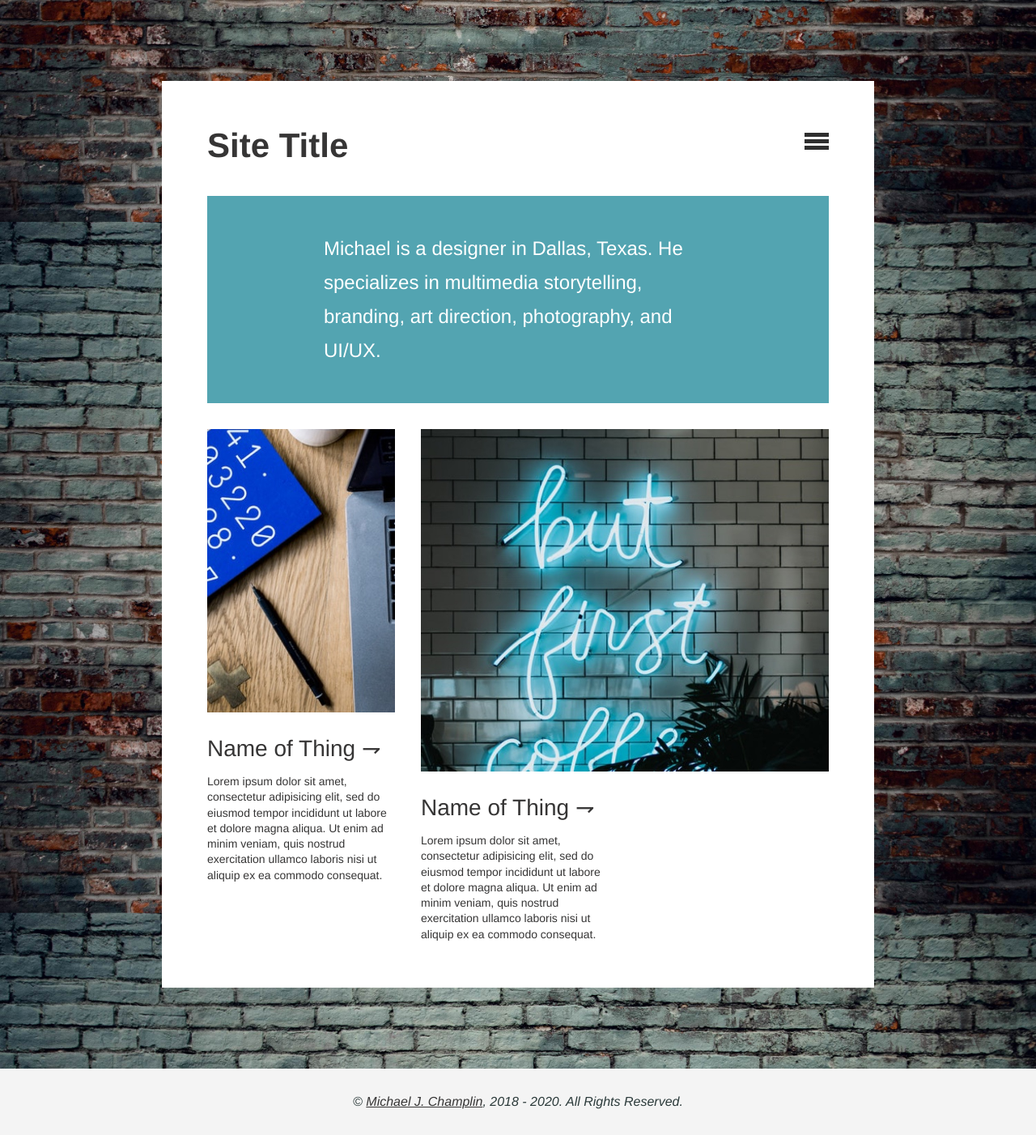
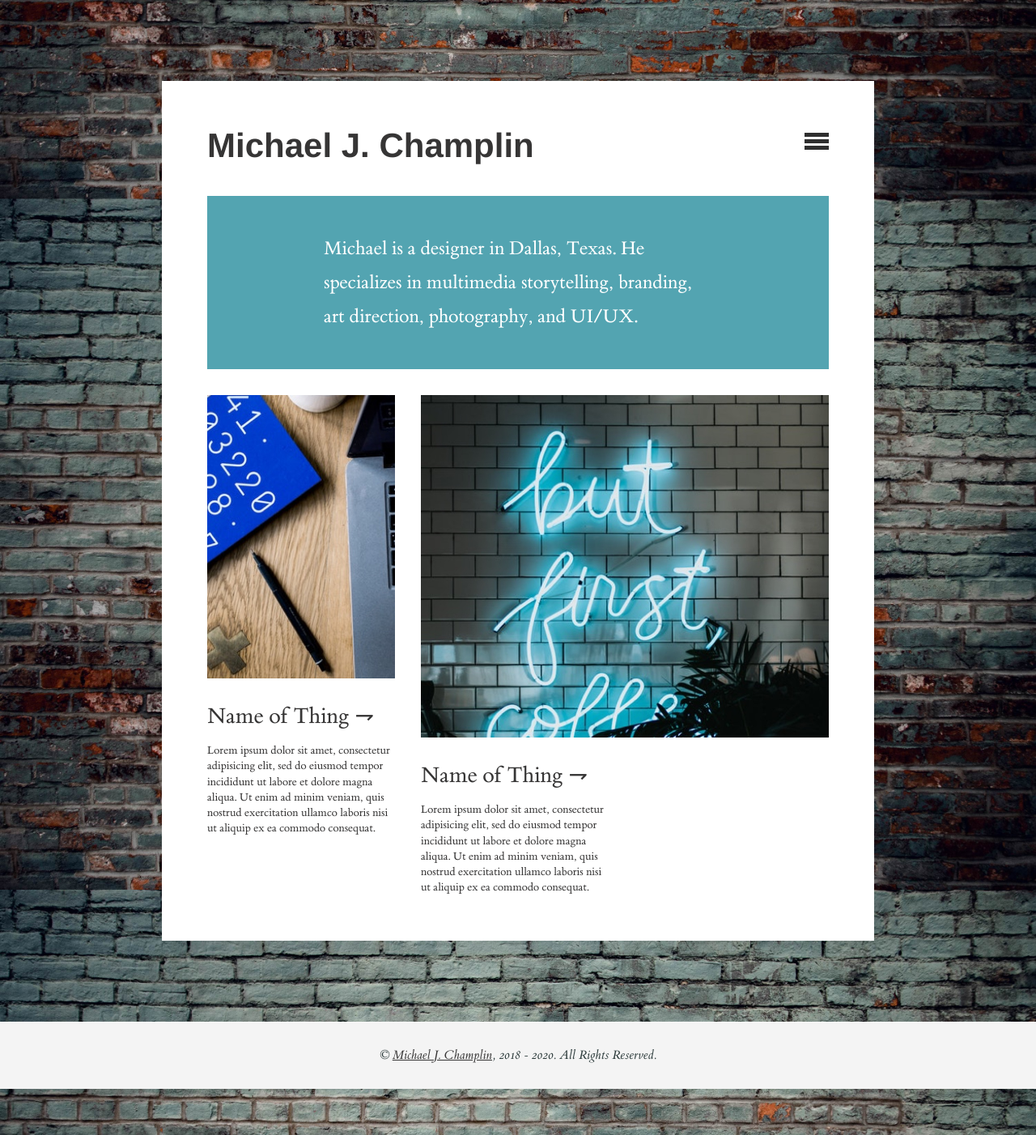
Before and after one commit to mjchamplin/champlin, a Jekyll site: the page built from index.md, in a window 1280 px wide. Shown: the whole page at 81% size. Built offline with Jekyll 4.4.1, drawn with Linux system fonts in a browser that asks for light colours; some web fonts are replaced.

Commit message:
ruby dependency updates

```diff
--- a/_config.yml
+++ b/_config.yml
@@ -13,7 +13,7 @@
 # you will see them accessed via {{ site.title }}, {{ site.email }}, and so on.
 # You can create any custom variable you would like, and they will be accessible
 # in the templates via {{ site.myvariable }}.
-title: Site Title ## Michael J. Champlin
+title: Michael J. Champlin
 description: Michael is a designer in Dallas, Texas. He specializes in multimedia storytelling, branding, art direction, photography, and UI/UX.
 baseurl: "" # the subpath of your site, e.g. /blog
 url: "" # the base hostname & protocol for your site, e.g. http://example.com
--- a/css/_typography.sass
+++ b/css/_typography.sass
@@ -1,7 +1,7 @@
 // Typographic Styles
 
 body
- font-family: $sans-serif
+ font-family: $serif
  color: $off-black
 
 h1,h3,h4,.big
--- a/css/style.sass
+++ b/css/style.sass
@@ -11,7 +11,6 @@ body
   background: url("/assets/img/brick.jpg")
   background-size: 100% auto
   background-position: center
-  //background: $navy
 main#content
   float: left
   max-width: 500px
@@ -38,6 +37,7 @@ footer
   padding: 42px 56px
   background: white
   position: relative
+  box-shadow: 0px 0px 16px 0px rgba(0,0,0,0.1)
   @media only screen and (max-width : 824px)
     margin: 0 auto
     padding: 2em
```
Also changed, not shown: Gemfile.lock, 1 other file.
